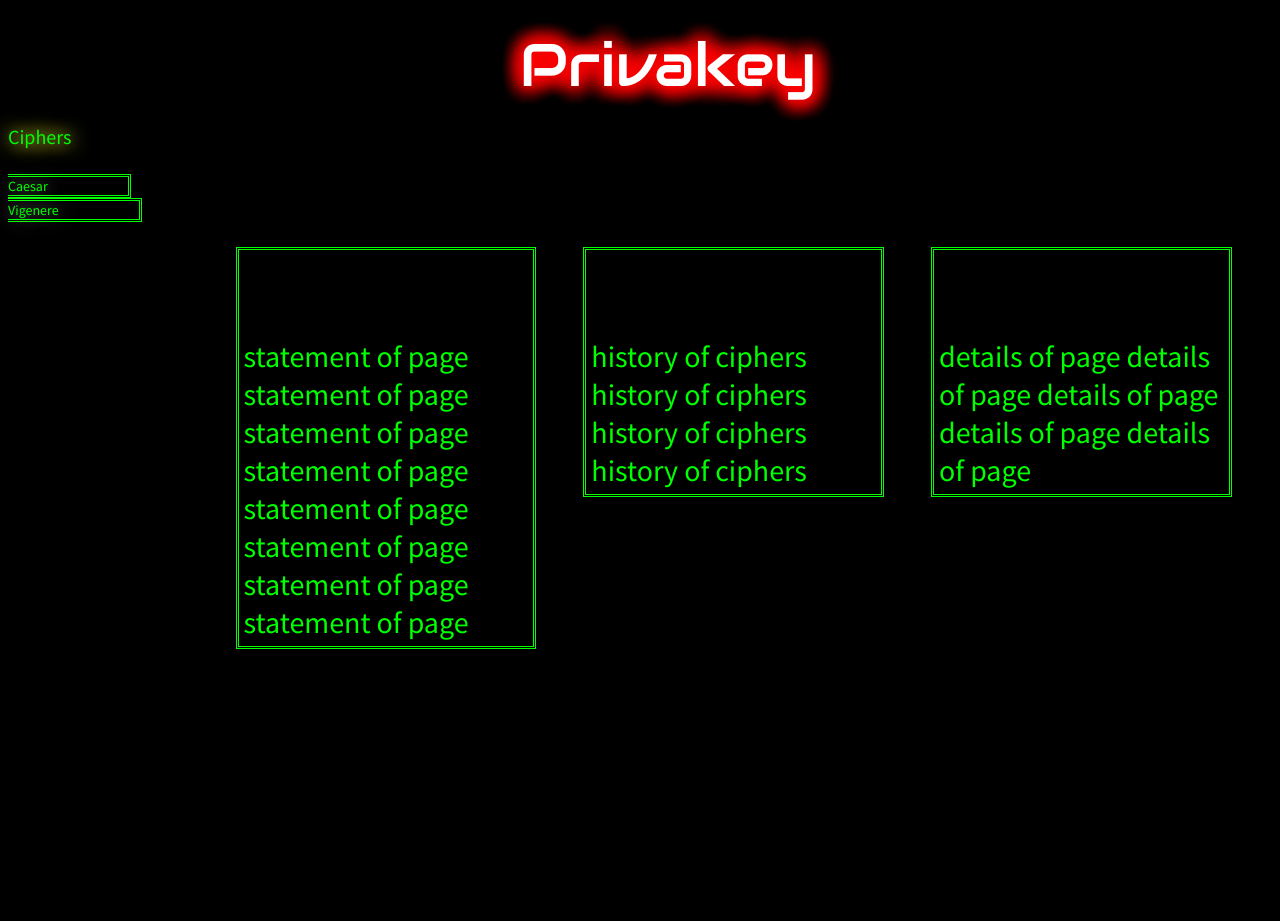
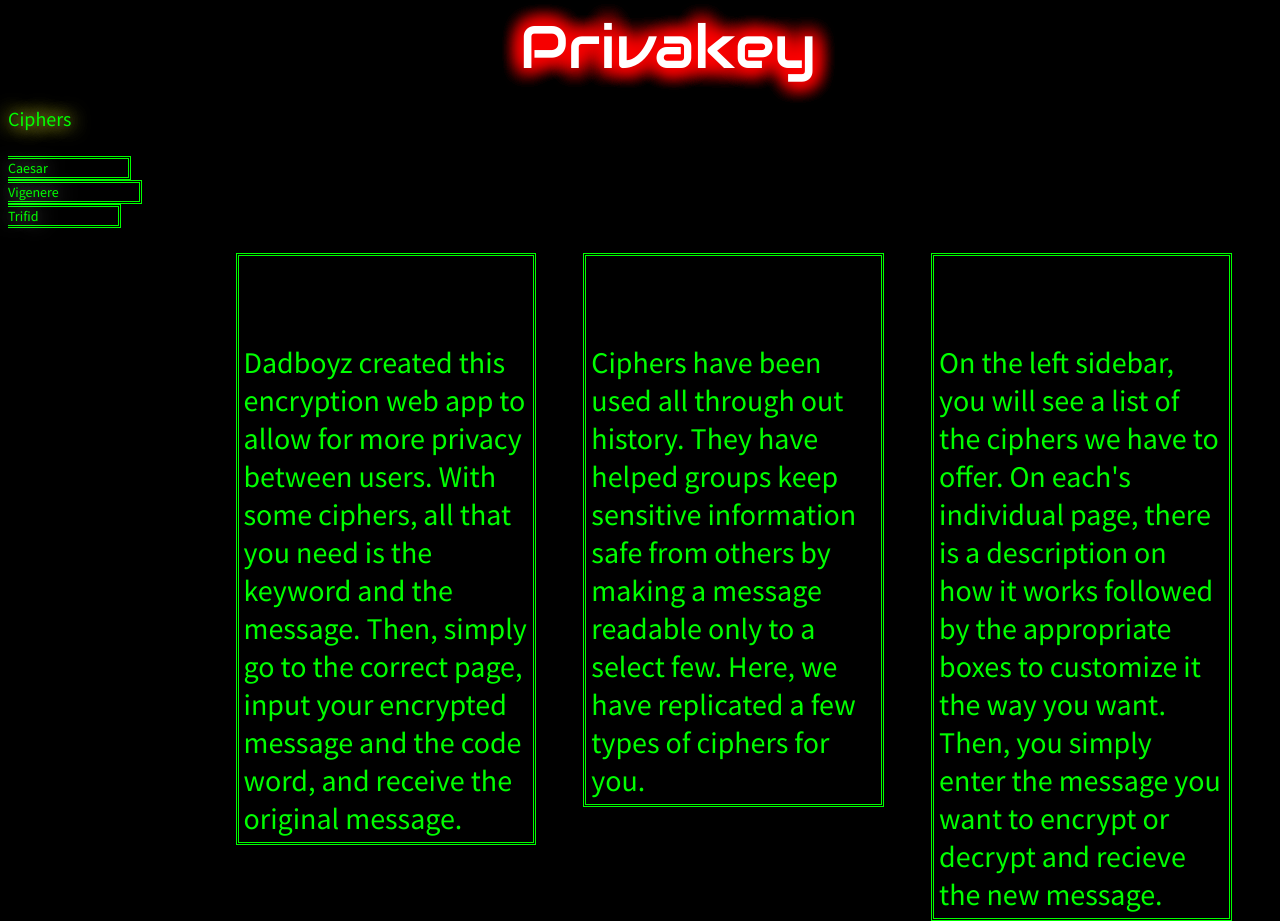
Before and after one commit to andrea749/dabboyz, a Python web app: template privakey/templates/homepage.html in a window 1280 px wide. Before the commit the page ends 649 px from the top, so only its background shows below. Run offline with Jinja, Linux system fonts and the light colour scheme; the template is opened without the code that fills it, so the values that code supplies are empty.

Commit message:
trifid button -A

```diff
--- a/privakey/static/Matrix.css
+++ b/privakey/static/Matrix.css
@@ -18,9 +18,10 @@ canvas {display: block;}
   background-color: black;
   color: #0F0;
   padding: 40px 230px;
+  font-family: 'Audiowide', cursive;
   text-align: center;
   display: block;
-  font-size: 25px;
+  font-size: 35px;
   cursor: pointer;
   border: 7px solid #0F0;
   border-radius: 15px;
--- a/privakey/static/home.css
+++ b/privakey/static/home.css
@@ -1,4 +1,3 @@
-
 #top {
   text-align: center;
   font-size: 100px;
@@ -21,7 +20,7 @@
   padding-bottom: 10px;
 
 }
-#caesar, #vigenere {
+#caesar, #vigenere, #trifid {
   color: #00ff00;
   background-color: black;
   text-decoration: none;
@@ -133,10 +132,6 @@ h1 {
   text-shadow: 0 0 20px #ff0000, 0 0 20px #ff0000, 0 0 20px #ff0000, 0 0 20px #ff0000, 0 0 20px #ff0000, 0 0 20px #ff0000, 0 0 20px #ff0000;
 }
 
-
-
-/*<<<<<<< HEAD*/
-
 #form_text {
   color: white;
   line-height: 2;
@@ -145,7 +140,7 @@ h1 {
   margin-left: 20%;
 }
 
-#caesar, #vigenere {
+#caesar, #vigenere, #trifid {
   font-family: 'Source Sans Pro', sans-serif;
   font-size: 16px;
   display: inline-block;
@@ -172,7 +167,7 @@ h1 {
   text-shadow: 0 0 20px #ffff4d, 0 0 20px #ffff4d;
 }
 
-#caesar, #vigenere {
+#caesar, #vigenere, #trifid {
   color: #00ff00;
   background-color: black;
   font-family: 'Source Sans Pro', sans-serif;
@@ -197,13 +192,9 @@ textarea {
 button {
   border: none;
 }
-#vigenere:hover {
+#vigenere:hover, #caesar:hover, #trifid:hover {
   text-shadow: 0 0 20px #ffffff, 0 0 20px #ffffff, 0 0 20px #ffffff, 0 0 20px #ffffff, 0 0 20px #ffffff;
 }
-
-#caesar:hover {
-  text-shadow: 0 0 20px #ffffff, 0 0 20px #ffffff, 0 0 20px #ffffff, 0 0 20px #ffffff, 0 0 20px #ffffff;
-/*======================*/
 
 /* Smartphones (portrait and landscape) ----------- */
 @media only screen and (min-device-width : 320px) and (max-device-width : 480px) {
--- a/privakey/templates/Matrix.html
+++ b/privakey/templates/Matrix.html
@@ -2,6 +2,7 @@
 <html>
   <head>
     <title>Private Key</title>
+    <link href='https://fonts.googleapis.com/css?family=Audiowide' rel='stylesheet' type='text/css'>
     <link rel="shortcut icon" href="../static/favicon.ico" type="image/x-icon">
     <link rel="icon" href="../static/favicon.ico" type="image/x-icon">
     <link rel="stylesheet" style="css" href="static/Matrix.css">
--- a/privakey/templates/cipherarticles.html
+++ b/privakey/templates/cipherarticles.html
@@ -25,6 +25,9 @@ this file is for the Caesar cipher article -->
         <button id = 'vigenere' type = 'Submit'>
           Vigenere</button>
       </form>
+      <form action = 'trifid'>
+       <button id = 'trifid' type = 'Submit'>Trifid</button>
+     </form>
       </p>
     <!-- <p id = 'sidebar'>Ciphers <br>
       <form action = 'caesar'>
--- a/privakey/templates/cycle.html
+++ b/privakey/templates/cycle.html
@@ -22,6 +22,9 @@
       <button id = 'vigenere' type = 'Submit'>
         Vigenere</button>
     </form>
+    <form action = 'trifid'>
+     <button id = 'trifid' type = 'Submit'>Trifid</button>
+   </form>
     </p>
     <p id = 'description'>
       The Vigenere cipher is similar to the classic Caesarian shift but allows for multiple values of offset. The image
--- a/privakey/templates/homepage.html
+++ b/privakey/templates/homepage.html
@@ -12,9 +12,6 @@
     </title>
    </head>
     <body>
-<<<<<<< HEAD
-
-=======
     <form action = ''>
       <button id = 'webname' type = 'Submit'>Privakey</button>
     </form>
@@ -22,14 +19,19 @@
     <p><form action = 'caesar'>
       <button id = 'caesar' type = 'Submit'>Caesar</button></form>
     <form action = 'cycle'>
-     <button id = 'vigenere' type = 'Submit'>Vigenere</button></form></p>
+     <button id = 'vigenere' type = 'Submit'>Vigenere</button>
+   </form>
+   <form action = 'trifid'>
+    <button id = 'trifid' type = 'Submit'>Trifid</button>
+  </form>
+ </p>
 
      <div id="container3">
      <div id="container2">
      <div id="container1">
-     <div id="statement"><p id = 'description'>Statement</p>statement of page statement of page statement of page statement of page statement of page statement of page statement of page statement of page</div>
-     <div id="history"><p id ='description'>History</p>history of ciphers history of ciphers history of ciphers history of ciphers</div>
-     <div id="details"><p id = 'description'>Details</p>details of page details of page details of page details of page details of page</div>
+     <div id="statement"><p id = 'description'>Statement</p>Dadboyz created this encryption web app to allow for more privacy between users. With some ciphers, all that you need is the keyword and the message. Then, simply go to the correct page, input your encrypted message and the code word, and receive the original message.</div>
+     <div id="history"><p id ='description'>History</p>Ciphers have been used all through out history. They have helped groups keep sensitive information safe from others by making a message readable only to a select few. Here, we have replicated a few types of ciphers for you.</div>
+     <div id="details"><p id = 'description'>Details</p>On the left sidebar, you will see a list of the ciphers we have to offer. On each's individual page, there is a description on how it works followed by the appropriate boxes to customize it the way you want. Then, you simply enter the message you want to encrypt or decrypt and recieve the new message.</div>
 
     </div>
     </div>
```
Also changed, not shown: privakey/static/cipherarticles.css (+5 -8 lines), privakey/static/cycle.css (+3 -7 lines), privakey/templates/trifid.html (+31 -6 lines), 1 other file.
